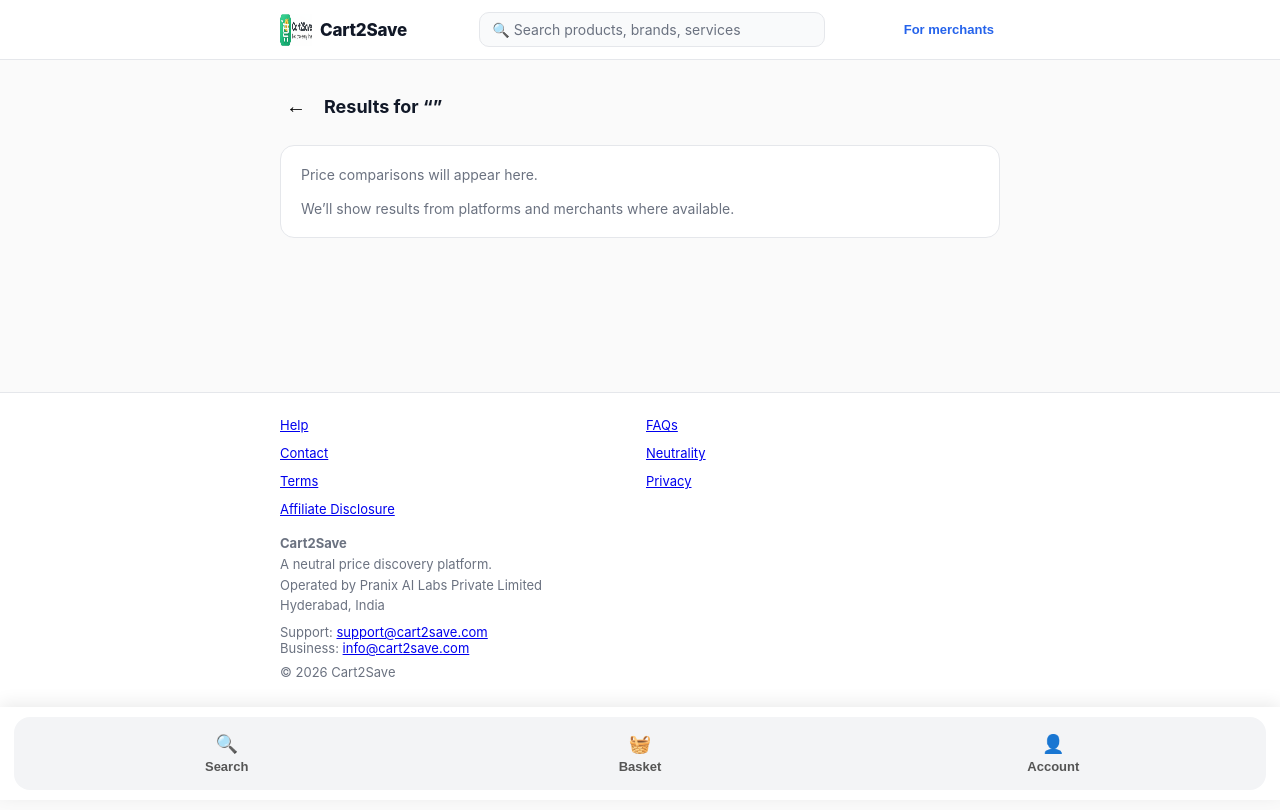
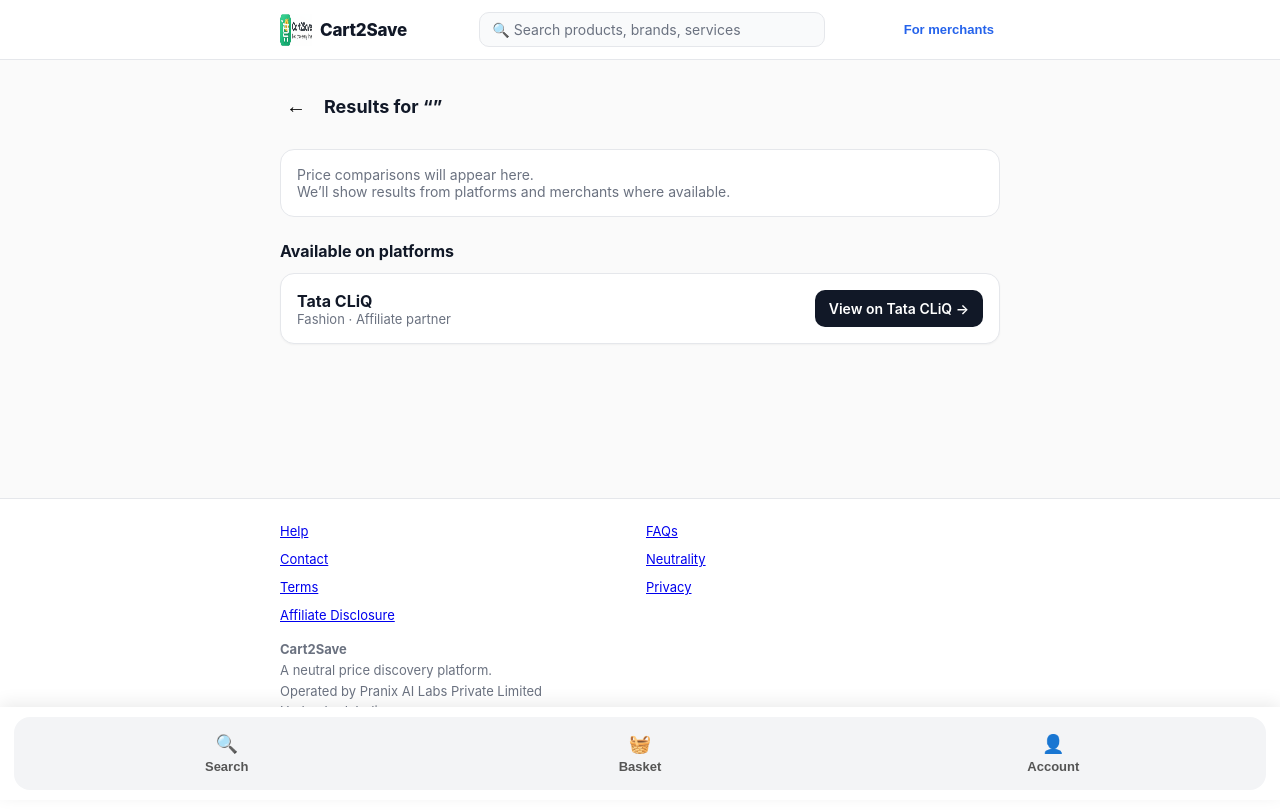
Before and after one commit to prashanthrangineni-sketch/pranix-witness-ui, a Next.js app: page /search/results in a window 1280 px wide. Shown: the top 810 px of the page. Built offline with nearby package versions, Linux system fonts and the light colour scheme.

Commit message:
Show live affiliate merchant on search results (Tata CLiQ)

```diff
--- a/app/search/results/page.tsx
+++ b/app/search/results/page.tsx
@@ -17,7 +17,7 @@ function ResultsContent() {
           display: 'flex',
           alignItems: 'center',
           gap: '12px',
-          marginBottom: '16px',
+          marginBottom: '20px',
         }}
       >
         <button
@@ -37,22 +37,71 @@ function ResultsContent() {
         </h1>
       </div>
 
-      {/* PLACEHOLDER RESULTS */}
+      {/* PLACEHOLDER INFO */}
       <div
         style={{
-          padding: '20px',
+          padding: '16px',
           borderRadius: '14px',
           background: '#ffffff',
           border: '1px solid #e5e7eb',
           color: '#6b7280',
           fontSize: '14px',
+          marginBottom: '24px',
         }}
       >
         Price comparisons will appear here.
         <br />
-        <br />
         We’ll show results from platforms and merchants where available.
       </div>
+
+      {/* 🔗 AVAILABLE PLATFORMS */}
+      <section>
+        <h2
+          style={{
+            fontSize: '16px',
+            fontWeight: 700,
+            marginBottom: '12px',
+          }}
+        >
+          Available on platforms
+        </h2>
+
+        {/* Tata CLiQ card */}
+        <div
+          style={{
+            background: '#ffffff',
+            border: '1px solid #e5e7eb',
+            borderRadius: '14px',
+            padding: '16px',
+            display: 'flex',
+            alignItems: 'center',
+            justifyContent: 'space-between',
+            boxShadow: '0 1px 2px rgba(0,0,0,0.04)',
+          }}
+        >
+          <div>
+            <div style={{ fontWeight: 700 }}>Tata CLiQ</div>
+            <div style={{ fontSize: '13px', color: '#6b7280' }}>
+              Fashion · Affiliate partner
+            </div>
+          </div>
+
+          <a
+            href={`/api/out?m=tatacliq&q=${encodeURIComponent(query)}`}
+            style={{
+              padding: '10px 14px',
+              borderRadius: '10px',
+              backgroundColor: '#111827',
+              color: '#ffffff',
+              fontSize: '14px',
+              fontWeight: 600,
+              textDecoration: 'none',
+            }}
+          >
+            View on Tata CLiQ →
+          </a>
+        </div>
+      </section>
     </main>
   )
 }
```
